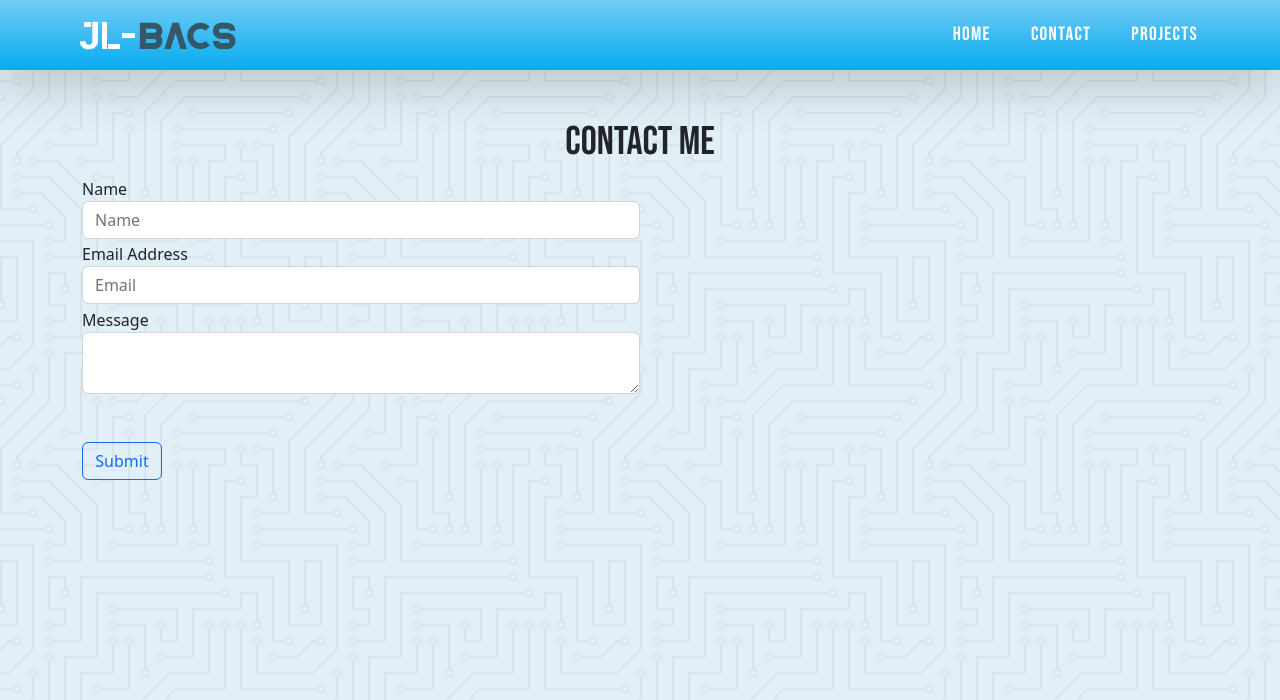
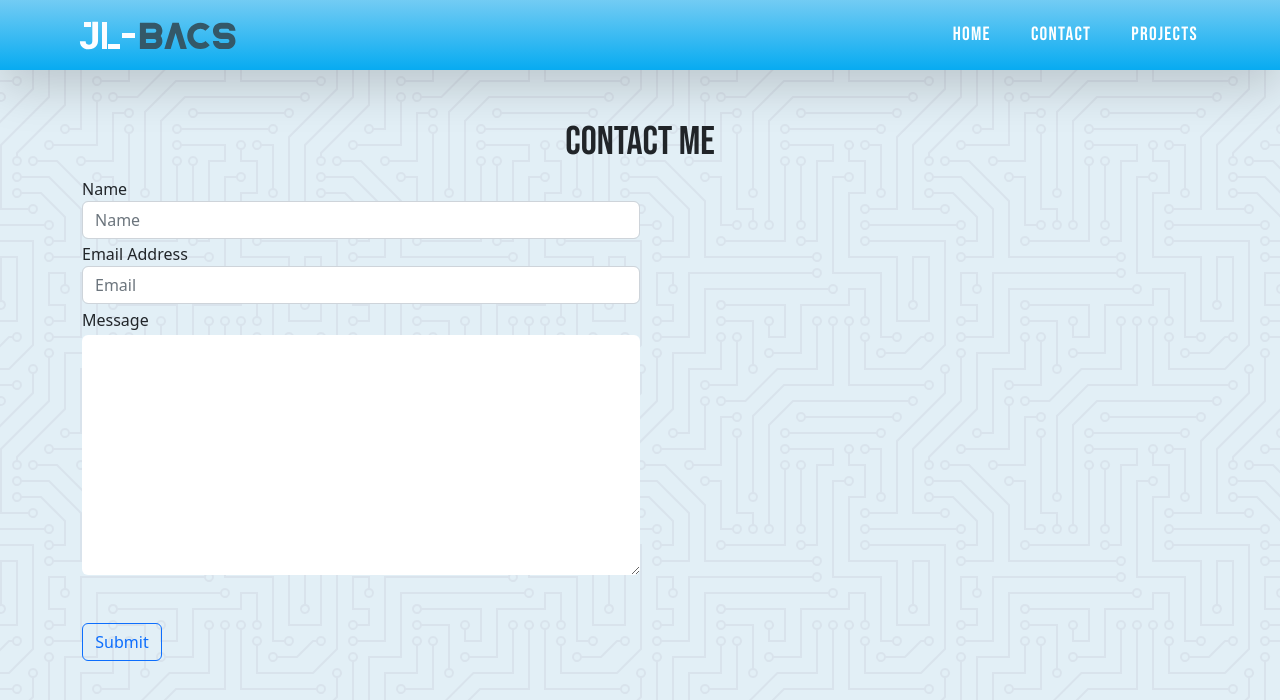
Before and after one commit to jlbbacs/MY-portfolio, a React (Create React App) app: page /contact in a window 1280 px wide. Shown: the top 700 px of the page. Built offline with nearby package versions, Linux system fonts and the light colour scheme.

Commit message:
adding label

```diff
--- a/src/pages/contact.js
+++ b/src/pages/contact.js
@@ -18,7 +18,7 @@ const contact = () => {
   </div>
   <div class="form-group col-md-6">
     <label for="exampleFormControlTextarea1">Message </label>
-    <textarea class="form-control" id="exampleFormControlTextarea1" placeholder="Message"> </textarea>
+    <textarea class="form-control" id="textarea" placeholder="Message"> </textarea>
   </div>
   <button type="button" class="btn btn-outline-primary mt-5">Submit</button>
   </form>
```
